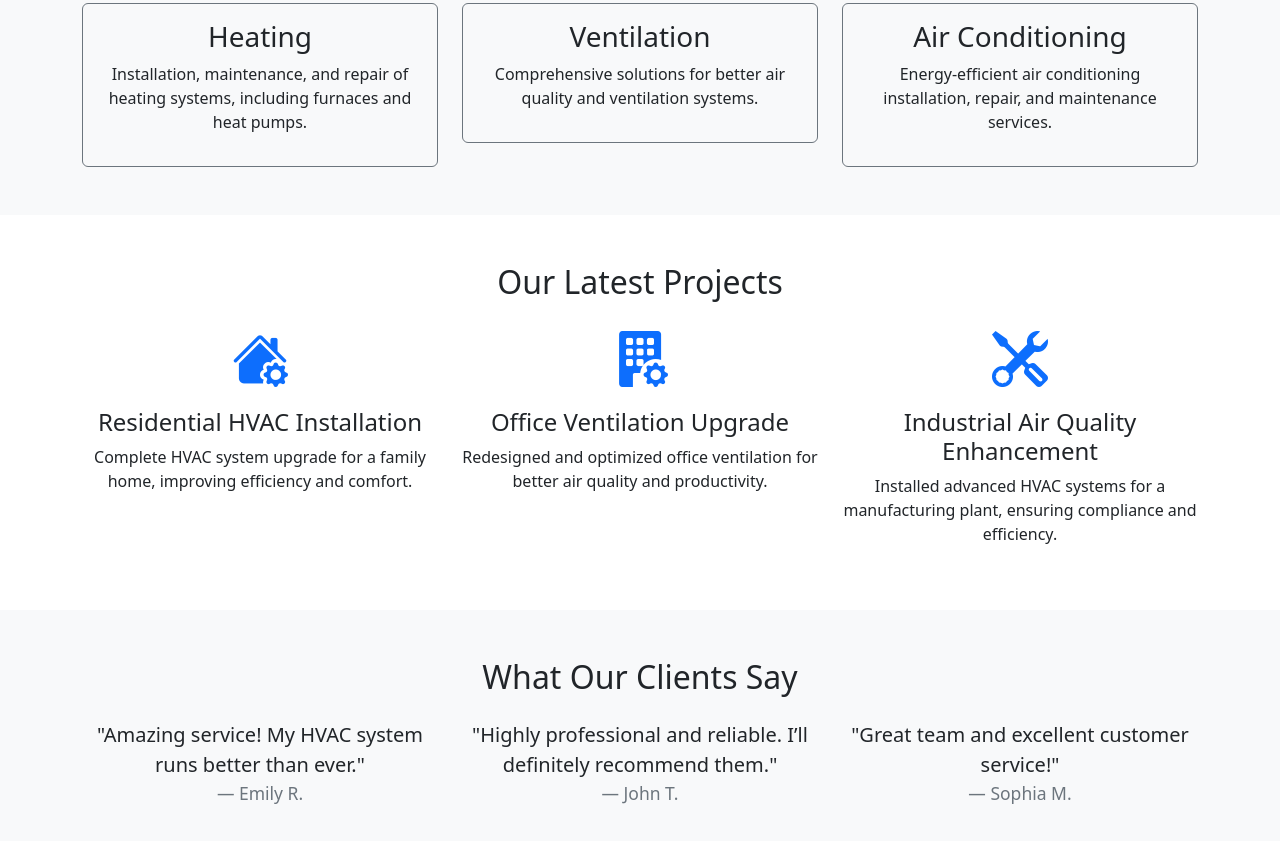
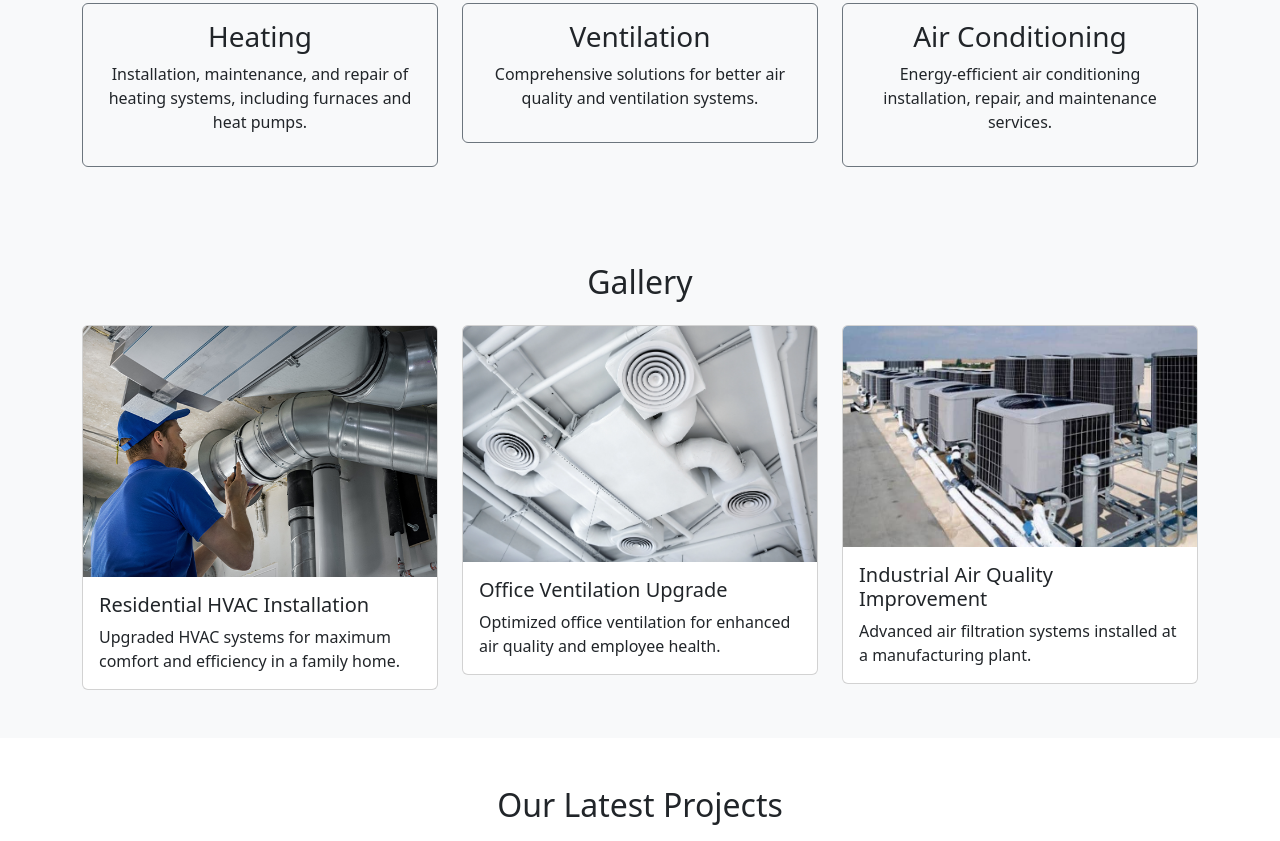
Before and after one commit to Multydelivery/HVAC_Site2_demo, a website: page views/index.html in a window 1280 px wide. Shown: the part 976-1817 px from the top of the page. Drawn offline with nearby package versions, Linux system fonts and the light colour scheme.

Commit message:
added img to gallery section

```diff
--- a/views/index.html
+++ b/views/index.html
@@ -11,7 +11,7 @@
   <!-- Navbar -->
   <nav class="navbar navbar-expand-lg navbar-light bg-light">
     <div class="container-fluid">
-      <a class="navbar-brand" href="#">Cooler Than You HVAC</a>
+      <a class="navbar-brand" href="#">Cooler Than Your HVAC</a>
       <button class="navbar-toggler" type="button" data-bs-toggle="collapse" data-bs-target="#navbarNav">
         <span class="navbar-toggler-icon"></span>
       </button>
@@ -32,9 +32,9 @@
   </nav>
 
   <!-- Hero Section -->
-  <section id="hero" class="bg-primary text-white text-center p-5">
+  <section id="hero" class="bg-dark text-white text-center p-5">
     <div class="container">
-      <h1>Cooler Than You HVAC</h1>
+      <h1>Cooler Than Your HVAC</h1>
       <p>Your trusted partner for heating, ventilation, and air conditioning services.</p>
       <a href="#forms" class="btn btn-light btn-lg mt-3">Get a Free Quote</a>
     </div>
@@ -104,6 +104,45 @@
       </div>
     </div>
   </section>
+
+  <section id="gallery" class="p-5 bg-light">
+    <div class="container">
+      <h2 class="text-center mb-4">Gallery</h2>
+      <div class="row g-4">
+        <!-- Image 1 -->
+        <div class="col-md-4">
+          <div class="card">
+            <img src="images/welsch_commercial-hvac-installation_02-copy.png" class="card-img-top" alt="Gallery Image 1">
+            <div class="card-body">
+              <h5 class="card-title">Residential HVAC Installation</h5>
+              <p class="card-text">Upgraded HVAC systems for maximum comfort and efficiency in a family home.</p>
+            </div>
+          </div>
+        </div>
+        <!-- Image 2 -->
+        <div class="col-md-4">
+          <div class="card">
+            <img src="/images/ventilationunit-2.webp" class="card-img-top" alt="Gallery Image 2">
+            <div class="card-body">
+              <h5 class="card-title">Office Ventilation Upgrade</h5>
+              <p class="card-text">Optimized office ventilation for enhanced air quality and employee health.</p>
+            </div>
+          </div>
+        </div>
+        <!-- Image 3 -->
+        <div class="col-md-4">
+          <div class="card">
+            <img src="/images/commercial-ac-unit.-4.jpg" class="card-img-top" alt="Gallery Image 3">
+            <div class="card-body">
+              <h5 class="card-title">Industrial Air Quality Improvement</h5>
+              <p class="card-text">Advanced air filtration systems installed at a manufacturing plant.</p>
+            </div>
+          </div>
+        </div>
+      </div>
+    </div>
+  </section>
+
 
 <!-- Our Projects Section -->
 <section id="projects" class="p-5">
@@ -210,7 +249,7 @@
             <div class="mb-3"><label>Email</label><input type="email" class="form-control" required></div>
             <div class="mb-3"><label>Phone</label><input type="tel" class="form-control" required></div>
             <div class="mb-3"><label>Date</label><input type="datetime-local" class="form-control" required></div>
-            <button class="btn btn-primary">Submit</button>
+            <button class="btn btn-danger">Submit</button>
           </form>
         </div>
         <div class="col-md-6">
@@ -228,7 +267,7 @@
               </select>
             </div>
             <div class="mb-3"><label>Message</label><textarea class="form-control"></textarea></div>
-            <button class="btn btn-primary">Submit</button>
+            <button class="btn btn-danger">Submit</button>
           </form>
         </div>
       </div>
```
Also changed, not shown: views/images/commercial-ac-unit.-4.jpg (added), views/images/karealfonzo-linktree.JPG (renamed from images/karealfonzo-linktree.JPG), views/images/karealfonzo-profile-pic.JPG (renamed from images/karealfonzo-profile-pic.JPG), views/images/menu-digital-our-services-pixel-plate.jpg (renamed from images/menu-digital-our-services-pixel-plate.jpg), views/images/ventilationunit-2.webp (added), views/images/welsch_commercial-hvac-installation_02-copy.png (added).
